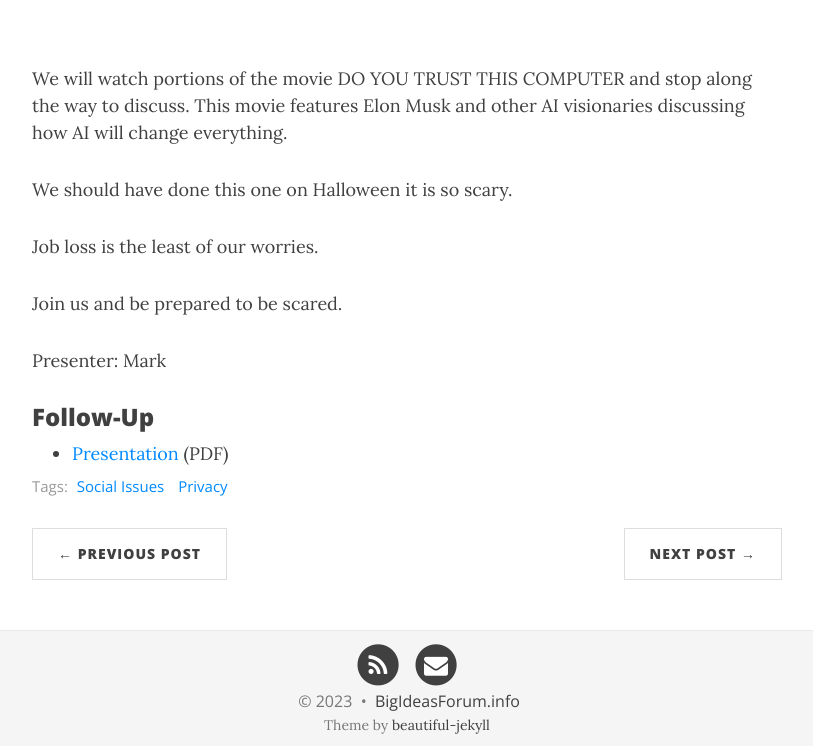
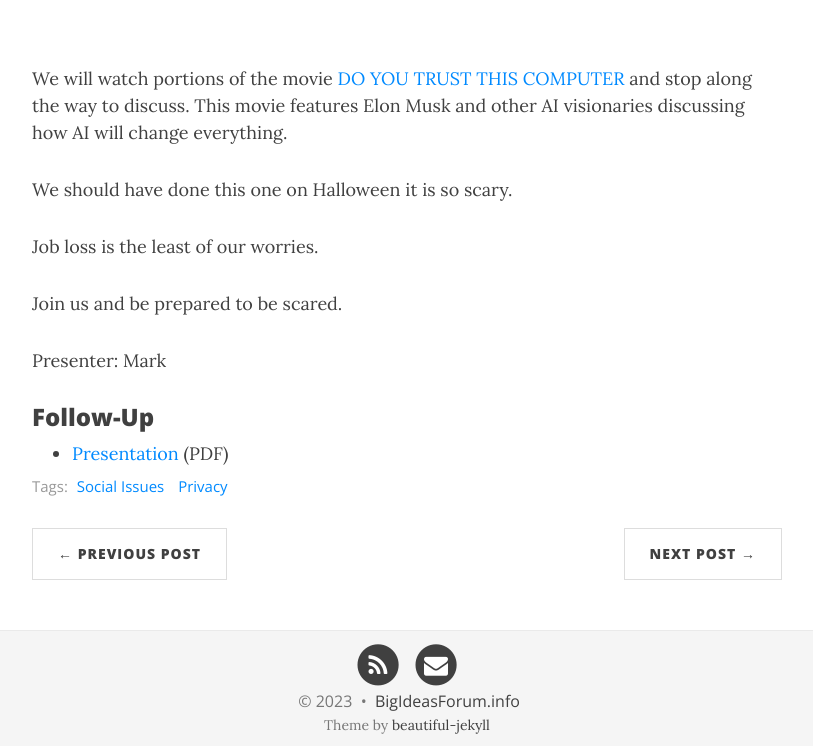
Before and after one commit to BigIdeasForum/bigideasforum.github.io, a Jekyll site: the page built from _posts/2020/2020-05-14-do-you-trust.md, in a window 1280 px wide and 1275 px high. Shown: the part 529-1275 px from the top of the window, without its empty margins (233-1046 px from the left). Built offline with Jekyll 4.4.1, drawn with Linux system fonts in a browser that asks for light colours; nearby versions of some CDN libraries; part of the change alters nothing that is shown.

```diff
--- a/_posts/2020/2020-05-14-do-you-trust.md
+++ b/_posts/2020/2020-05-14-do-you-trust.md
@@ -7,7 +7,7 @@ categories: MarkD
 tags: [Social Issues, Privacy]
 bigimg: /img/doyoutrust.jpg
 ---
-We will watch portions of the movie  DO YOU TRUST THIS COMPUTER  and
+We will watch portions of the movie  [DO YOU TRUST THIS COMPUTER](https://www.youtube.com/watch?v=aV_IZye14vs)  and
 stop along the way to discuss.
 This movie features Elon Musk and other AI visionaries discussing how AI will
 change everything.
```
